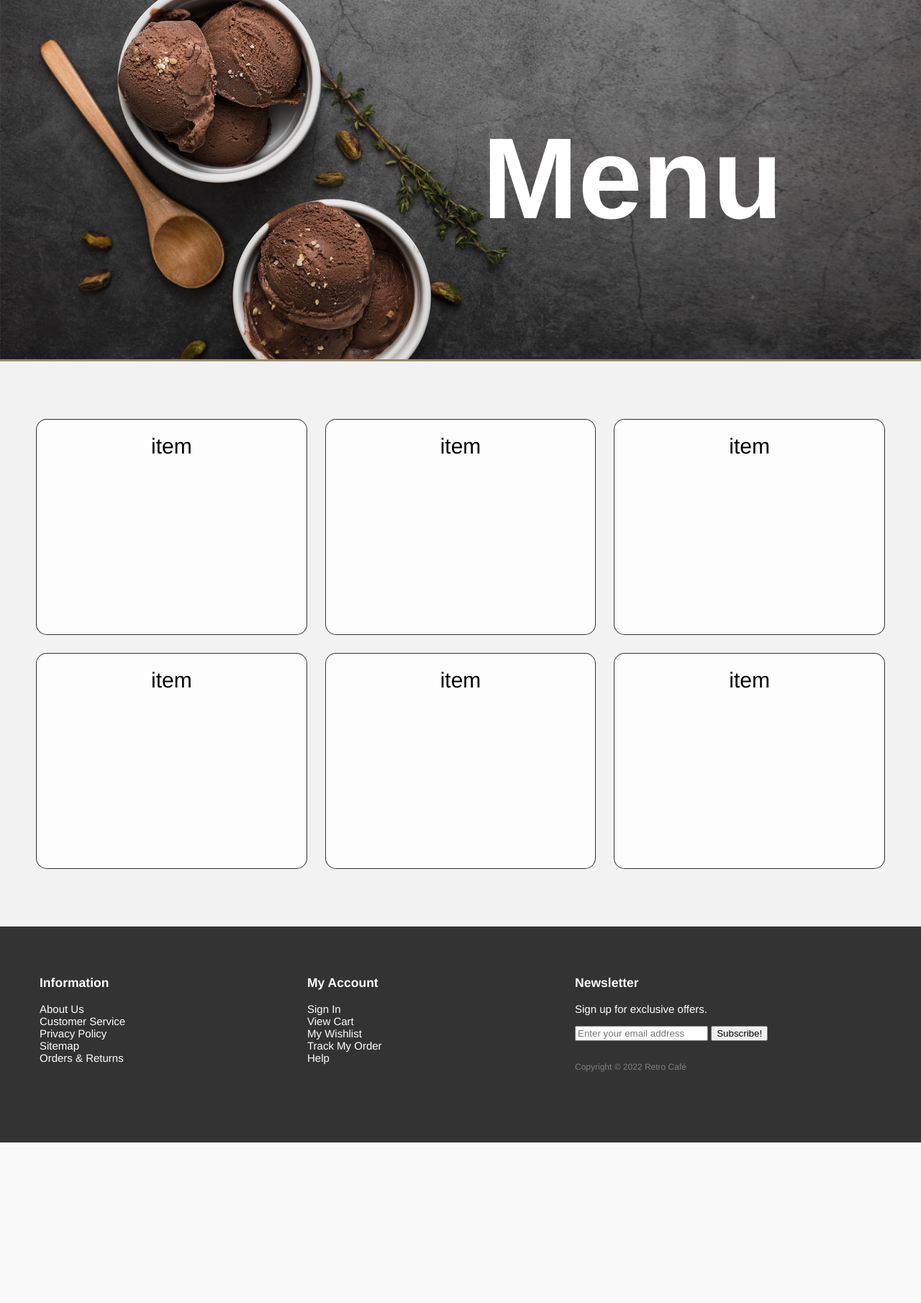
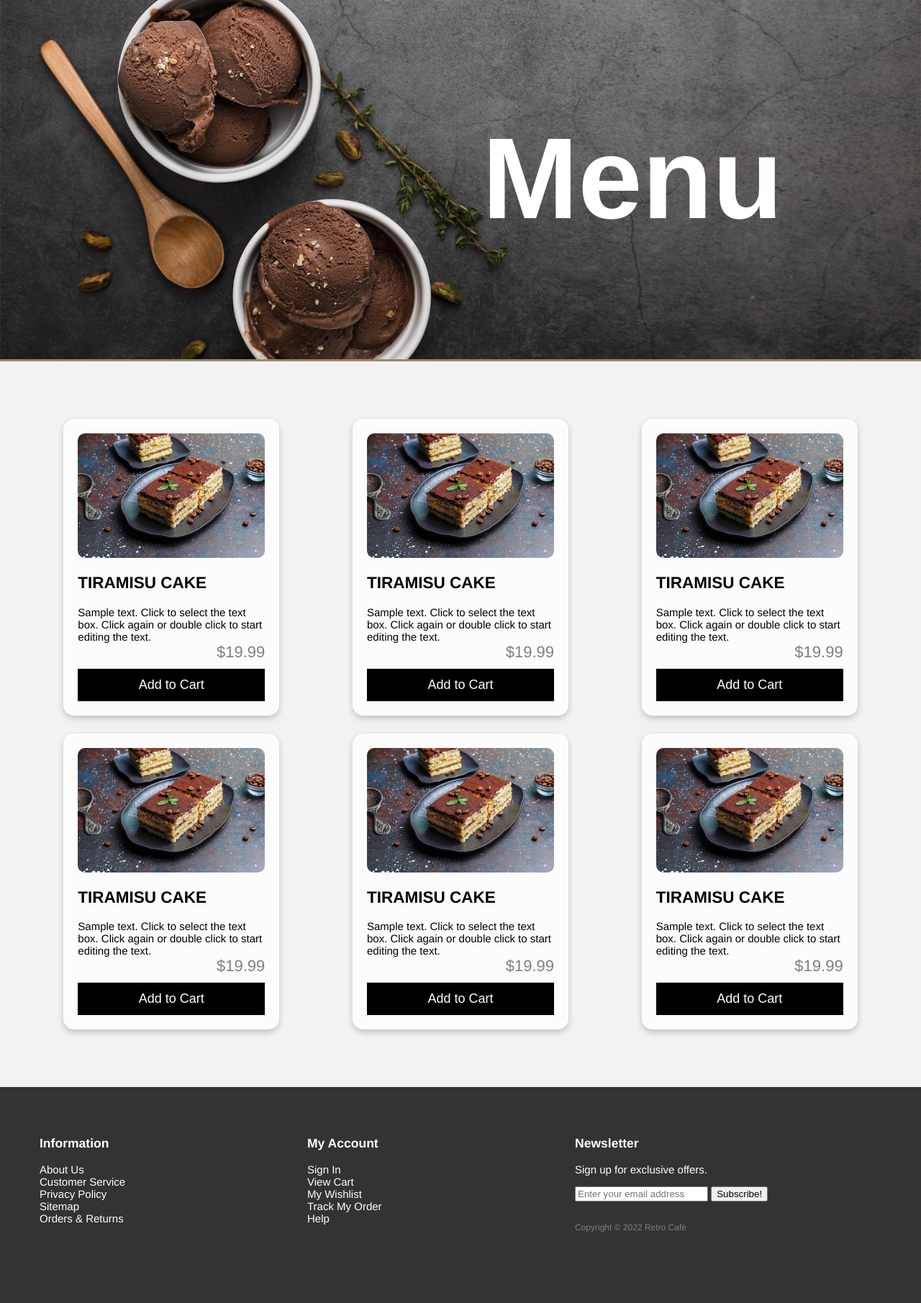
Before and after one commit to jason45992/RetroCafe, a PHP site: page /menu.html in a window 1280 px wide. Shown: the part 51-1861 px from the top of the page at 72% size. Before the commit the page ends 1638 px from the top, so only its background shows below. Run offline with PHP 8.4, Linux system fonts and the light colour scheme.

Commit message:
updated menu item list

```diff
--- a/menu.html
+++ b/menu.html
@@ -46,12 +46,48 @@
         </div>
     </div>
     <div class="menu-list">
-        <div class="menu-item">item</div>
-        <div class="menu-item">item</div>
-        <div class="menu-item">item</div>
-        <div class="menu-item">item</div>
-        <div class="menu-item">item</div>
-        <div class="menu-item">item</div>
+        <div class="menu-item">
+            <img src="food.jpg">
+            <h2>TIRAMISU CAKE</h2>
+            <p>Sample text. Click to select the text box. Click again or double click to start editing the text.</p>
+            <p class="price">$19.99</p>
+            <p><button>Add to Cart</button></p>
+        </div>
+        <div class="menu-item">
+            <img src="food.jpg">
+            <h2>TIRAMISU CAKE</h2>
+            <p>Sample text. Click to select the text box. Click again or double click to start editing the text.</p>
+            <p class="price">$19.99</p>
+            <p><button>Add to Cart</button></p>
+        </div>
+        <div class="menu-item">
+            <img src="food.jpg">
+            <h2>TIRAMISU CAKE</h2>
+            <p>Sample text. Click to select the text box. Click again or double click to start editing the text.</p>
+            <p class="price">$19.99</p>
+            <p><button>Add to Cart</button></p>
+        </div>
+        <div class="menu-item">
+            <img src="food.jpg">
+            <h2>TIRAMISU CAKE</h2>
+            <p>Sample text. Click to select the text box. Click again or double click to start editing the text.</p>
+            <p class="price">$19.99</p>
+            <p><button>Add to Cart</button></p>
+        </div>
+        <div class="menu-item">
+            <img src="food.jpg">
+            <h2>TIRAMISU CAKE</h2>
+            <p>Sample text. Click to select the text box. Click again or double click to start editing the text.</p>
+            <p class="price">$19.99</p>
+            <p><button>Add to Cart</button></p>
+        </div>
+        <div class="menu-item">
+            <img src="food.jpg">
+            <h2>TIRAMISU CAKE</h2>
+            <p>Sample text. Click to select the text box. Click again or double click to start editing the text.</p>
+            <p class="price">$19.99</p>
+            <p><button>Add to Cart</button></p>
+        </div>
     </div>
 
     <!-- Footer -->
--- a/styles.css
+++ b/styles.css
@@ -289,17 +289,51 @@ footer a {
     width: 100%;
     display: grid;
     gap: 25px;
-    grid-template-columns: auto auto auto;
+    grid-template-columns: repeat(auto-fill, minmax(350px, 1fr));
     background-color: #F2F2F2;
     padding: 80px 50px;
 }
 
 .menu-item {
     background-color: rgba(255, 255, 255, 0.8);
-    border: 1px solid rgba(0, 0, 0, 0.8);
     border-radius: 15px;
     padding: 20px;
-    font-size: 30px;
+    min-height: 300px;
+    box-shadow: 0 4px 8px 0 rgba(0, 0, 0, 0.2);
+    max-width: 300px;
+    margin: auto;
+}
+
+.menu-item img {
+    width: 100%;
+    border-radius: 10px;
+}
+
+
+.menu-item p {
+    font-size: 15px;
+    margin: 0;
+}
+
+.menu-item .price {
+    color: grey;
+    font-size: 22px;
+    text-align: right;
+    padding-bottom: 10px;
+}
+
+.menu-item button {
+    border: none;
+    outline: 0;
+    padding: 12px;
+    color: white;
+    background-color: #000;
     text-align: center;
-    min-height: 300px;
+    cursor: pointer;
+    width: 100%;
+    font-size: 18px;
 }
+
+.menu-item button:hover {
+    opacity: 0.7;
+}
```
Also changed, not shown: food.jpg (added).
